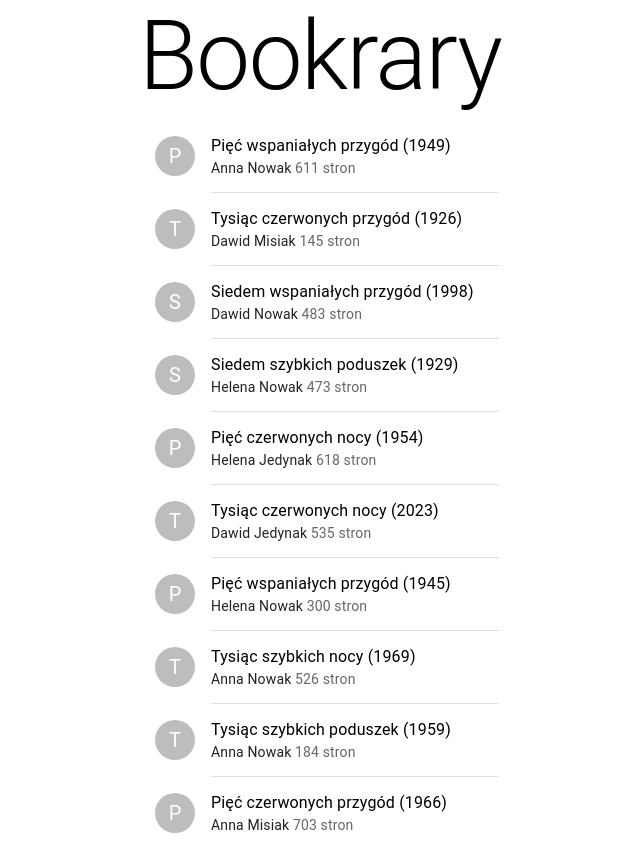
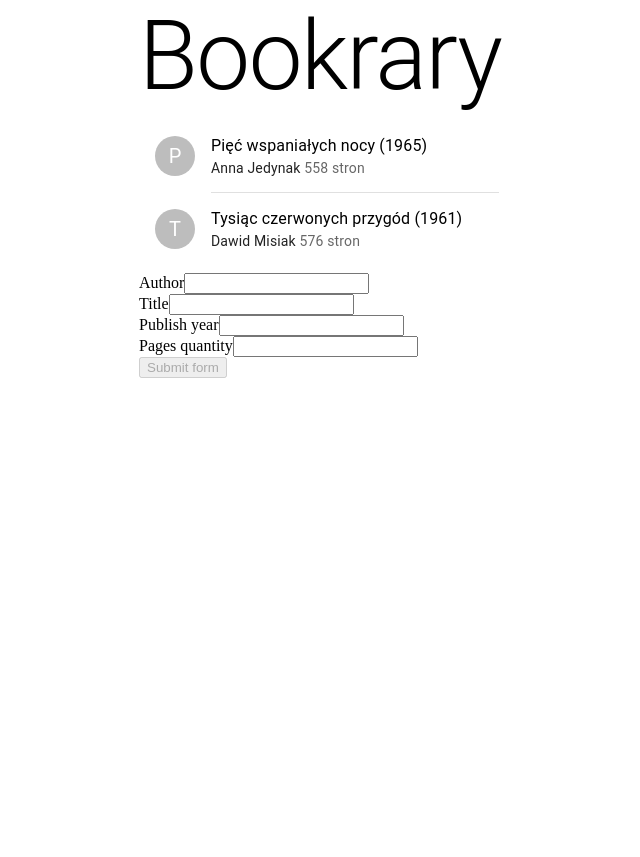
Before and after one commit to justka/bookrary, a React (Create React App) app: page / in a window 1280 px wide. Shown: the whole page, without its empty margins (225-865 px from the left). After the commit the page ends 800 px from the top, so only its background shows below. Built offline with nearby package versions, Linux system fonts and the light colour scheme.

Commit message:
add reusable form

```diff
--- a/package.json
+++ b/package.json
@@ -13,8 +13,10 @@
     "@types/node": "^22.5.4",
     "@types/react": "^18.3.5",
     "@types/react-dom": "^18.3.0",
+    "final-form": "^4.20.10",
     "react": "^18.3.1",
     "react-dom": "^18.3.1",
+    "react-final-form": "^6.5.9",
     "react-scripts": "5.0.1",
     "typescript": "^3.2.1",
     "web-vitals": "^2.1.4"
--- /dev/null
+++ b/src/components/Forms/Book/CreateUpdate/CreateUpdateBookForm.tsx
@@ -0,0 +1,35 @@
+import { Form } from "ui/Form/Form";
+
+export function CreateUpdateBookForm() {
+  const fields = [
+    {
+      formFieldType: "input",
+      // TODO: Put formFieldType to constants
+      label: "Author",
+      name: "author",
+    },
+    {
+      formFieldType: "input",
+      label: "Title",
+      name: "title",
+    },
+    {
+      formFieldType: "input",
+      label: "Publish year",
+      name: "publishYear",
+    },
+    {
+      formFieldType: "input",
+      label: "Pages quantity",
+      name: "pagesQuantity",
+    },
+    {
+      formFieldType: "formSubmission",
+      label: "Submit form",
+    },
+  ];
+
+  const onSubmit = (values) => console.log({ values });
+
+  return <Form fields={fields} onSubmit={onSubmit} />;
+}
--- a/src/components/BooksList/BooksList.tsx
+++ b/src/components/Lists/Books/BooksList.tsx
@@ -1,3 +1,4 @@
+import React from "react";
 import { generateRandomBooks } from "./BooksList.utils";
 import {
   Avatar,
@@ -10,15 +11,16 @@ import {
 } from "@mui/material";
 
 export function BooksList() {
-  const listItems = generateRandomBooks({ quantity: 10 });
+  const listItems = generateRandomBooks({ quantity: 2 });
 
   return (
     <ListFromMaterialUi
       sx={{ bgcolor: "background.paper", maxWidth: 360, width: "100%" }}
     >
+      {/* TODO: Handle empty list */}
       {listItems.map((item, index, baseArray) => {
         return (
-          <>
+          <React.Fragment key={item.title}>
             <ListItem alignItems="flex-start">
               <ListItemAvatar>
                 <Avatar alt={item.title} src="/" />
@@ -42,7 +44,7 @@ export function BooksList() {
             {index !== baseArray.length - 1 ? (
               <Divider component="li" variant="inset" />
             ) : null}
-          </>
+          </React.Fragment>
         );
       })}
     </ListFromMaterialUi>
--- a/src/index.tsx
+++ b/src/index.tsx
@@ -2,8 +2,9 @@ import React from "react";
 import ReactDOM from "react-dom/client";
 import "styles/reset.css";
 import { Text } from "ui/Text/Text";
-import { BooksList } from "components/BooksList/BooksList";
+import { BooksList } from "components/Lists/Books/BooksList";
 import { Container } from "@mui/material";
+import { CreateUpdateBookForm } from "components/Forms/Book/CreateUpdate/CreateUpdateBookForm";
 
 const rootElement = document.getElementById("root");
 if (rootElement) {
@@ -12,6 +13,7 @@ if (rootElement) {
       <Container maxWidth="sm">
         <Text text="Bookrary" variant="h1" />
         <BooksList />
+        <CreateUpdateBookForm />
       </Container>
     </React.StrictMode>
   );
--- /dev/null
+++ b/src/ui/Form/Form.tsx
@@ -0,0 +1,40 @@
+import { Form as ReactFinalForm, Field } from "react-final-form";
+
+export function Form({ fields, onSubmit }) {
+  return (
+    <ReactFinalForm
+      onSubmit={onSubmit}
+      render={({ handleSubmit, submitting, pristine }) => (
+        <form onSubmit={handleSubmit}>
+          {fields.map((field) => {
+            switch (field.formFieldType) {
+              case "input": {
+                //TODO: cases add to consts
+                return (
+                  <div key={field.name}>
+                    <label>{field.label}</label>
+                    <Field name={field.name} component="input" type="text" />
+                  </div>
+                );
+              }
+              case "formSubmission": {
+                return (
+                  <div className="buttons" key={field.label}>
+                    <button type="submit" disabled={submitting || pristine}>
+                      {field.label}
+                    </button>
+                  </div>
+                );
+              }
+              default: {
+                return (
+                  <p key="unsupportedFieldTypeKey">Unsupported Field Type</p>
+                );
+              }
+            }
+          })}
+        </form>
+      )}
+    />
+  );
+}
```
Also changed, not shown: src/components/Lists/Books/BooksList.utils.tsx (renamed from src/components/BooksList/BooksList.utils.tsx), 1 other file (tests, documents, lock files or other folders).
